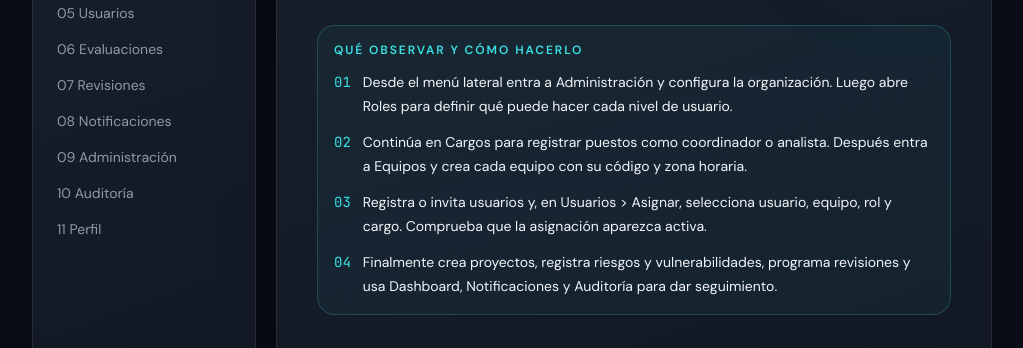
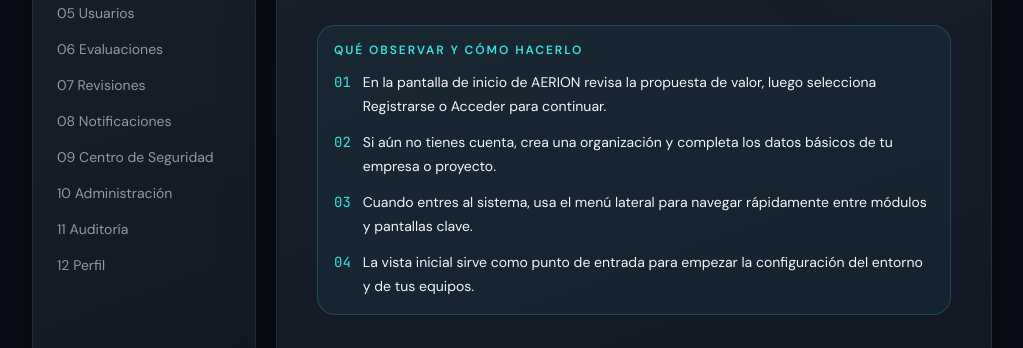
Before and after one commit to Erick-Cl17/DevPort-Aerion, a Next.js app: page /manual in a window 1280 px wide. Shown: the part 1244-1592 px from the top of the page, without its empty margins (256-1279 px from the left). Built offline with nearby package versions, Linux system fonts and the light colour scheme; no server answers.

Commit message:
fix: ajuste manual con Centro de Seguridad, reordenar módulos, corregir idioma global, textos en Proyectos, conflicto Auditoría y actualización del README.md

```diff
--- a/app/dashboard/auditoria/page.tsx
+++ b/app/dashboard/auditoria/page.tsx
@@ -71,7 +71,7 @@
                 <button type="submit" className="rounded-lg border border-cyan/40 px-4 py-2 text-sm font-semibold text-cyan hover:bg-cyan/10">Filtrar</button>
             </form>
 
-            <form action={registrarAuditoria} encType="multipart/form-data" className="panel mb-6 grid gap-4 p-5 sm:grid-cols-2">
+            <form action={registrarAuditoria} className="panel mb-6 grid gap-4 p-5 sm:grid-cols-2">
                 <h2 className="font-display text-lg font-semibold text-foreground sm:col-span-2">Registrar acción</h2>
                 <input name="accion" required placeholder="Acción realizada" className="rounded-lg border border-border bg-secondary px-3 py-2 text-foreground" />
                 <input name="recurso" required placeholder="Recurso o módulo" className="rounded-lg border border-border bg-secondary px-3 py-2 text-foreground" />
--- a/app/manual/page.tsx
+++ b/app/manual/page.tsx
@@ -50,6 +50,10 @@
         "Revisa los avisos de la plataforma y marca como leídos los pendientes.",
       ],
       [
+        "Centro de Seguridad",
+        "Analiza la matríz de probabilidad e impacto para priorizar riesgos críticos y revisar actividad reciente de la organización.",
+      ],
+      [
         "Administración",
         "Desde Administración accede a Cargos, Roles, Reportes y Auditoría. Cargos define funciones; Roles define permisos; Reportes resume cumplimiento; Auditoría conserva el historial.",
       ],
@@ -100,6 +104,10 @@
         "Review platform alerts and mark pending notifications as read.",
       ],
       [
+        "Security Center",
+        "Combine probability and impact to prioritize critical risks and review recent organizational activity.",
+      ],
+      [
         "Administration",
         "Use Administration to access Positions, Roles, Reports and Audit. Positions describe functions, Roles define permissions, Reports summarize compliance and Audit keeps history.",
       ],
@@ -128,6 +136,10 @@
       ["评审", "创建包含截止时间、团队和负责人的评审，并记录进度和事件。"],
       ["通知", "查看平台通知并将待处理通知标记为已读。"],
       [
+        "安全中心",
+        "结合概率和影响来优先处理高风险事项，并查看组织最近的活动和关键风险。",
+      ],
+      [
         "管理",
         "使用管理模块访问职位、角色、报告和审计。职位描述职能，角色定义权限，报告总结合规情况，审计保存操作历史。",
       ],
@@ -143,10 +155,10 @@
 const PASOS = {
   ES: [
     [
-      "Desde el menú lateral entra a Administración y configura la organización. Luego abre Roles para definir qué puede hacer cada nivel de usuario.",
-      "Continúa en Cargos para registrar puestos como coordinador o analista. Después entra a Equipos y crea cada equipo con su código y zona horaria.",
-      "Registra o invita usuarios y, en Usuarios > Asignar, selecciona usuario, equipo, rol y cargo. Comprueba que la asignación aparezca activa.",
-      "Finalmente crea proyectos, registra riesgos y vulnerabilidades, programa revisiones y usa Dashboard, Notificaciones y Auditoría para dar seguimiento.",
+      "En la pantalla de inicio de AERION revisa la propuesta de valor, luego selecciona Registrarse o Acceder para continuar.",
+      "Si aún no tienes cuenta, crea una organización y completa los datos básicos de tu empresa o proyecto.",
+      "Cuando entres al sistema, usa el menú lateral para navegar rápidamente entre módulos y pantallas clave.",
+      "La vista inicial sirve como punto de entrada para empezar la configuración del entorno y de tus equipos.",
     ],
     [
       "En Dashboard observa las tarjetas superiores: revisiones, riesgos críticos, vulnerabilidades y porcentaje de cumplimiento.",
@@ -217,10 +229,10 @@
   ],
   EN: [
     [
-      "Open Administration from the sidebar and configure the organization. Then open Roles to define what each user level can do.",
-      "Continue with Positions, then create each team with its code and time zone.",
-      "Register or invite users and open Users > Assign user to select user, team, role and position. Verify the assignment is active.",
-      "Finally create projects, record findings, schedule reviews and use Dashboard, Notifications and Audit for follow-up.",
+      "On the AERION home screen, review the value proposition, then choose Sign up or Sign in to continue.",
+      "If you need a new account, create the organization and complete the basic company or project information.",
+      "After logging in, use the sidebar to move quickly between the main modules and screens.",
+      "The home view acts as the entry point to start configuring the environment and the teams you work with.",
     ],
     [
       "Review the top cards for reviews, critical risks, vulnerabilities and compliance.",
@@ -291,8 +303,10 @@
   ],
   ZH: [
     [
-      "了解 AERION 的用途，使用注册创建账户，或使用登录进入系统。",
-      "登录后使用侧边栏访问各个模块。",
+      "在 AERION 首页查看产品价值说明，然后选择注册或登录继续使用系统。",
+      "如果需要创建新账户，先创建组织并填写基本的公司或项目信息。",
+      "登录后，使用侧边栏可以快速访问各个核心模块和页面。",
+      "首页是开始配置环境和团队工作的入口。",
     ],
     [
       "查看评审、风险、漏洞、合规率、团队和用户指标。",
--- a/components/AerionChatbot.tsx
+++ b/components/AerionChatbot.tsx
@@ -29,9 +29,13 @@
 const RESUMENES: Record<string, Texto> = {
     inicio: { ES: "Esta es la pantalla inicial: presenta AERION y permite Registrarse o Acceder.", EN: "This is the home screen: it presents AERION and lets you Sign up or Sign in.", ZH: "这是首页：介绍 AERION，并提供注册或登录入口。" },
     dashboard: { ES: "El Dashboard resume revisiones, riesgos, vulnerabilidades, cumplimiento, usuarios y actividad reciente.", EN: "The Dashboard summarizes reviews, risks, vulnerabilities, compliance, users and recent activity.", ZH: "仪表板总结评审、风险、漏洞、合规率、用户和最近活动。" },
+    proyectos: { ES: "En Proyectos gestionas los proyectos de la organización, sus datos básicos y la relación con riesgos y evaluaciones.", EN: "In Projects you manage the organization's projects, their basic data and their connection to risks and assessments.", ZH: "在项目中管理组织的项目、基本信息以及与风险和评估的关系。" },
     equipos: { ES: "En Equipos puedes crear equipos, elegir su zona horaria, asignar responsables y cambiar su estado.", EN: "In Teams you can create teams, select time zones, assign owners and change their status.", ZH: "在团队中可以创建团队、选择时区、分配负责人和更改状态。" },
     usuarios: { ES: "En Usuarios consultas personas y asignaciones; en Asignar relacionas usuario, equipo, rol y cargo.", EN: "In Users you review people and assignments; Assign links a user, team, role and position.", ZH: "在用户中查看人员和分配；在分配中关联用户、团队、角色和职位。" },
     evaluaciones: { ES: "En Evaluaciones registras riesgos y vulnerabilidades, defines niveles e importas hallazgos desde JSON.", EN: "In Assessments you record risks and vulnerabilities, define levels and import JSON findings.", ZH: "在评估中登记风险和漏洞，设置等级并导入 JSON 发现项。" },
+    revisiones: { ES: "En Revisiones defines fechas, responsables, equipos y evidencias para ejecutar y cerrar cada revisión.", EN: "In Reviews you define dates, owners, teams and evidence to run and close each review.", ZH: "在评审中定义日期、负责人、团队和证据，用于执行和结束每项评审。" },
+    notificaciones: { ES: "En Notificaciones revisas avisos, enlaces y pendientes para actuar sobre eventos relevantes del sistema.", EN: "In Notifications you review alerts, links and pending items that require action on relevant system events.", ZH: "在通知中查看提醒、链接和待处理事项，以便处理系统中的相关事件。" },
+    seguridad: { ES: "En Centro de Seguridad evalúas la matriz probabilidad-impacto, riesgos críticos y la actividad reciente del entorno.", EN: "In the Security Center you review the probability-impact matrix, critical risks and recent environment activity.", ZH: "在安全中心查看概率-影响矩阵、关键风险和环境最近的活动。" },
     auditoria: { ES: "En Auditoría revisas qué persona hizo cada acción y puedes filtrar por acción, recurso o resultado. También puedes registrar una acción manual y adjuntar un archivo guardado en Storage.", EN: "In Audit you review who performed each action and filter by action, resource or result. You can also register a manual action and attach a file stored in Storage.", ZH: "在审计中查看每个人执行的操作，并按操作、资源或结果筛选。还可以登记手动操作并附加保存在 Storage 中的文件。" },
     administracion: { ES: "En Administración encuentras Cargos, Roles, Reportes y Auditoría. Roles define niveles: superadmin, admin de organización, supervisor y consulta.", EN: "Administration contains Positions, Roles, Reports and Audit. Roles define levels: superadmin, organization admin, supervisor and viewer.", ZH: "管理模块包含职位、角色、报告和审计。角色等级包括超级管理员、组织管理员、主管和查看者。" },
     perfil: { ES: "En Perfil actualizas tus datos, correo y zona horaria, que también controla fechas, reloj y saludo.", EN: "In Profile you update your details, email and time zone, which also controls dates, clock and greeting.", ZH: "在个人资料中更新信息、邮箱和时区；时区也控制日期、时钟和问候语。" },
--- a/components/LanguageRuntime.tsx
+++ b/components/LanguageRuntime.tsx
@@ -1,5 +1,6 @@
 "use client";
 
+import { usePathname } from "next/navigation";
 import { useEffect } from "react";
 
 type Idioma = "ES" | "EN" | "ZH";
@@ -7,6 +8,27 @@
 const TRADUCCIONES: Record<string, { EN: string; ZH: string }> = {
     "Inicio": { EN: "Home", ZH: "首页" },
     "Proyectos": { EN: "Projects", ZH: "项目" },
+    "Proyectos de la organización": { EN: "Organization projects", ZH: "组织项目" },
+    "Registrar nuevo proyecto": { EN: "Register new project", ZH: "注册新项目" },
+    "+ Registrar nuevo proyecto": { EN: "+ Register new project", ZH: "+ 注册新项目" },
+    "Todavía no hay proyectos registrados.": { EN: "No projects have been registered yet.", ZH: "目前还没有注册项目。" },
+    "Nuevo registro": { EN: "New entry", ZH: "新记录" },
+    "Registrar proyecto": { EN: "Register project", ZH: "注册项目" },
+    "Nombre del proyecto": { EN: "Project name", ZH: "项目名称" },
+    "Descripción (opcional)": { EN: "Description (optional)", ZH: "说明（可选）" },
+    "Guardar proyecto": { EN: "Save project", ZH: "保存项目" },
+    "Ver evaluaciones": { EN: "View evaluations", ZH: "查看评估" },
+    "En progreso": { EN: "In progress", ZH: "进行中" },
+    "Pausado": { EN: "Paused", ZH: "已暂停" },
+    "Finalizado": { EN: "Completed", ZH: "已完成" },
+    "Cancelado": { EN: "Cancelled", ZH: "已取消" },
+    "Versión": { EN: "Version", ZH: "版本" },
+    "Cantidad de pruebas": { EN: "Test count", ZH: "测试数量" },
+    "Imagen del proyecto": { EN: "Project image", ZH: "项目图片" },
+    "Subir nueva": { EN: "Upload new", ZH: "上传新图片" },
+    "Elegir existente": { EN: "Choose existing", ZH: "选择现有图片" },
+    "No se eligió ningún archivo": { EN: "No file selected", ZH: "未选择任何文件" },
+    "Proyecto registrado correctamente.": { EN: "Project registered successfully.", ZH: "项目已成功注册。" },
     "Equipos": { EN: "Teams", ZH: "团队" },
     "Usuarios": { EN: "Users", ZH: "用户" },
     "Evaluaciones": { EN: "Assessments", ZH: "评估" },
@@ -51,7 +73,6 @@
     "Riesgos críticos": { EN: "Critical risks", ZH: "严重风险" },
     "Categoría": { EN: "Category", ZH: "类别" },
     "Descripción": { EN: "Description", ZH: "描述" },
-    "Descripción (opcional)": { EN: "Description (optional)", ZH: "描述（可选）" },
     "Guardar": { EN: "Save", ZH: "保存" },
     "Importar desde JSON": { EN: "Import from JSON", ZH: "从 JSON 导入" },
     "Leída": { EN: "Read", ZH: "已读" },
@@ -96,6 +117,23 @@
     "No se encontraron imágenes.": { EN: "No images found.", ZH: "未找到图片。" },
 };
 
+function leerIdiomaActual(): Idioma {
+    if (typeof window === "undefined") return "ES";
+
+    const local = window.localStorage.getItem("aerion-idioma");
+    const cookieValue = document.cookie
+        .split("; ")
+        .find((item) => item.startsWith("aerion-idioma="))
+        ?.split("=")[1];
+
+    const codigo = local === "EN" || local === "ZH" ? local : cookieValue === "EN" || cookieValue === "ZH" ? cookieValue : "ES";
+    if (codigo !== "ES") {
+        window.localStorage.setItem("aerion-idioma", codigo);
+        document.cookie = `aerion-idioma=${codigo}; path=/; max-age=31536000; SameSite=Lax`;
+    }
+    return codigo;
+}
+
 function construirIndice(idioma: Idioma) {
     const indice = new Map<string, string>();
     Object.entries(TRADUCCIONES).forEach(([es, traduccion]) => {
@@ -112,6 +150,7 @@
     const nodos: Text[] = [];
     let nodo: Node | null;
     while ((nodo = walker.nextNode())) nodos.push(nodo as Text);
+
     nodos.forEach((texto) => {
         const original = texto.nodeValue ?? "";
         const limpio = original.trim();
@@ -131,24 +170,31 @@
 }
 
 export default function LanguageRuntime() {
+    const pathname = usePathname();
+
     useEffect(() => {
-        const codigo = window.localStorage.getItem("aerion-idioma") ?? "ES";
-        const idiomaInicial: Idioma = codigo === "EN" || codigo === "ZH" ? codigo : "ES";
-        document.documentElement.lang = idiomaInicial === "ES" ? "es" : idiomaInicial === "EN" ? "en" : "zh";
-        document.documentElement.dataset.aerionIdioma = idiomaInicial;
-        traducirPagina(idiomaInicial);
-
-        const manejarCambio = (evento: Event) => {
-            const siguiente = (evento as CustomEvent<string>).detail ?? "ES";
-            const idioma: Idioma = siguiente === "EN" || siguiente === "ZH" ? siguiente : "ES";
+        const aplicarIdioma = (siguiente?: string) => {
+            const codigo = siguiente ?? leerIdiomaActual();
+            const idioma: Idioma = codigo === "EN" || codigo === "ZH" ? codigo : "ES";
             document.documentElement.lang = idioma === "ES" ? "es" : idioma === "EN" ? "en" : "zh";
             document.documentElement.dataset.aerionIdioma = idioma;
             traducirPagina(idioma);
         };
 
+        aplicarIdioma();
+
+        const manejarCambio = (evento: Event) => {
+            const siguiente = (evento as CustomEvent<string>).detail ?? leerIdiomaActual();
+            aplicarIdioma(siguiente);
+        };
+
         window.addEventListener("aerion:idioma", manejarCambio);
-        return () => window.removeEventListener("aerion:idioma", manejarCambio);
-    }, []);
+        window.addEventListener("storage", manejarCambio);
+        return () => {
+            window.removeEventListener("aerion:idioma", manejarCambio);
+            window.removeEventListener("storage", manejarCambio);
+        };
+    }, [pathname]);
 
     return null;
 }
```
Also changed, not shown: 1 other file (tests, documents, lock files or other folders).
